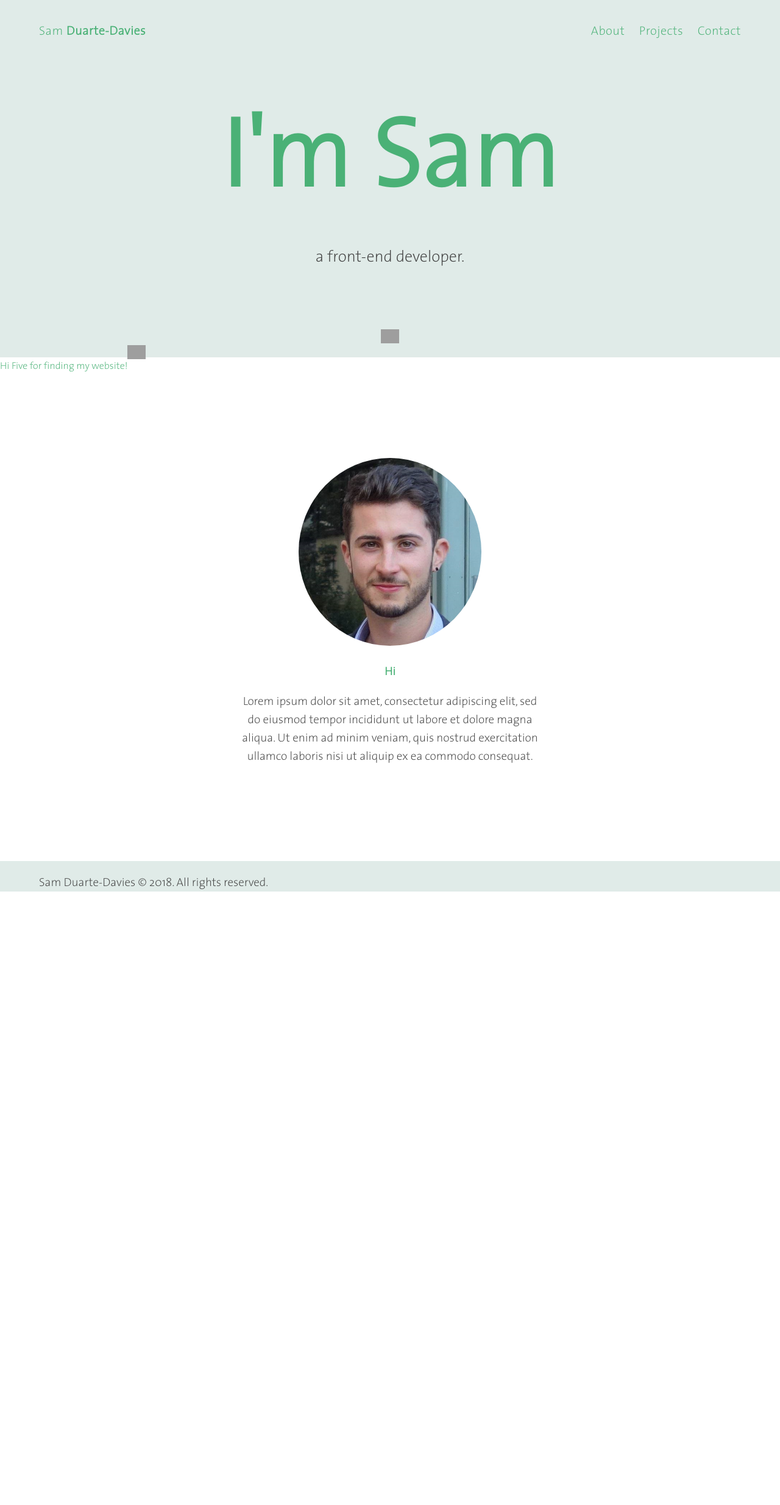
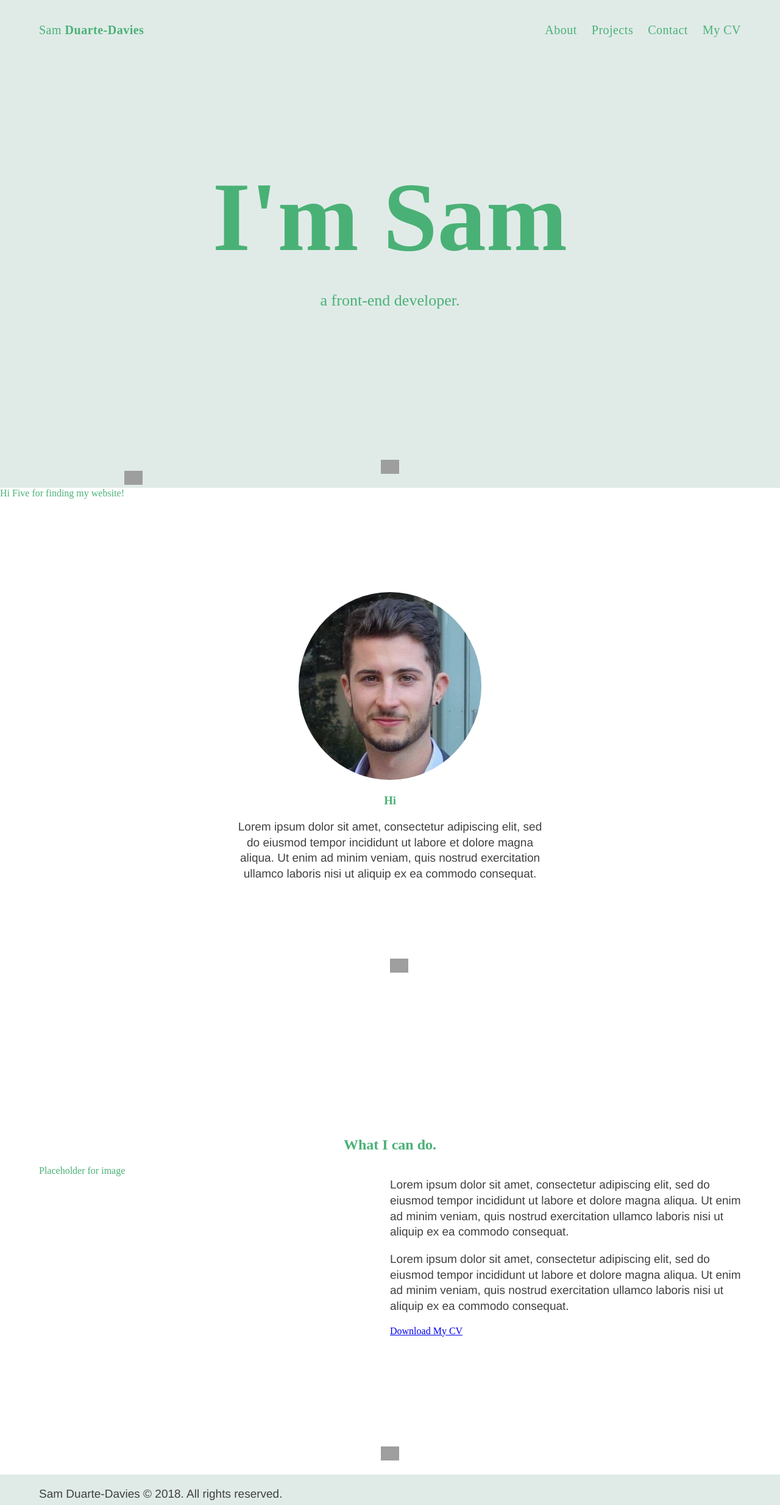
Before and after one commit to samduartedavies/portfolio-new, a PHP site: page /index.php in a window 1280 px wide. Shown: the whole page at 61% size. Before the commit the page ends 1462 px from the top, so only its background shows below. Run offline with PHP 8.4, Linux system fonts and the light colour scheme; style sheets or scripts are compiled from the project's sources; some libraries are stand-ins or nearby versions; some web fonts are replaced; grey boxes are pictures that could not be loaded.

Commit message:
added dummy content

```diff
--- a/common/inc/navigation.php
+++ b/common/inc/navigation.php
@@ -12,6 +12,9 @@
       <li>
         <a href="/contact">Contact</a>
       </li>
+      <li>
+        <a target="_blank" href="/">My CV</a>
+      </li>
     </ul>
   </div>
 </nav>
--- a/common/scss/_body.scss
+++ b/common/scss/_body.scss
@@ -29,11 +29,3 @@ html {
   min-height: 100%;
   position: relative;
 }
-
-.container {
-  @include containerize;
-  &--narrow {
-    max-width: 500px;
-    margin: 0 auto;
-  }
-}
--- /dev/null
+++ b/common/scss/_container.scss
@@ -0,0 +1,17 @@
+.container {
+  @include containerize;
+  &--narrow {
+    max-width: 500px;
+    margin: 0 auto;
+  }
+  &--half-half {
+    display: flex;
+    justify-content: space-between;
+    align-items: flex-start;
+    flex-wrap: wrap;
+    & > div {
+      width: 50%;
+      text-align: left;
+    }
+  }
+}
--- a/common/scss/_section.scss
+++ b/common/scss/_section.scss
@@ -5,6 +5,10 @@
     width: 100%;
     padding: 15vh 0;
     position: relative;
+    p {
+      font-family: TheSansExtraLight;
+      color: $primary;
+    }
     &__container {
       @include containerize;
       text-align: center;
@@ -16,12 +20,14 @@
   &--fullheight {
     min-height: 100vh;
     text-align: center;
+    padding: 40px 0;
   }
   &--centered {
     text-align: center;
     display: flex;
     justify-content: center;
     align-items: center;
+    flex-direction: column;
   }
   &__next {
     position: absolute;
--- a/common/scss/_typography.scss
+++ b/common/scss/_typography.scss
@@ -1,9 +1,18 @@
 @font-face {
   font-family: 'TheSansExtraLight';
   src: url('../fonts/TheSansExtraLightPlain.ttf') format('ttf'),
-    url('../fonts/TheSansExtraLightPlain.otf') format('otf'),
-    url('../fonts/TheSansExtraLightPlain.woff') format('woff'),
-    url('../fonts/TheSansExtraLightPlain.woff2') format('woff2');
+    url('../fonts/TheSansExtraLightPlain.woff') format('woff');
+}
+
+@font-face {
+  font-family: 'VarelaRound';
+  src: url('../fonts/VarelaRound-Regular-webfont.ttf') format('ttf'),
+    url('../fonts/VarelaRound-Regular-webfont.woff') format('woff');
+}
+
+* {
+  -webkit-font-smoothing: antialiased;
+  -webkit-tap-highlight-color: #4ab176;
 }
 
 body {
@@ -19,5 +28,8 @@ h1 {
 
 p {
   color: $text;
+  font-family: Helvetica, arial, sans-serif;
+  font-weight: 100;
   font-size: 19px;
+  line-height: 1.35em;
 }
--- a/common/scss/main.scss
+++ b/common/scss/main.scss
@@ -8,4 +8,5 @@
 @import '_footer';
 @import '_page';
 @import '_section';
+@import '_container';
 @import '_img';
--- a/index.php
+++ b/index.php
@@ -1,7 +1,7 @@
 <?php include $_SERVER['DOCUMENT_ROOT'] . '/common/php/functions.php'; ?>
 
 <?php getHeader('Bellhouse Joseph - Lorem Ipsum', 'Lorm ipsum', 'page-home'); ?>
-  <section class="section section--banner section--centered">
+  <section class="section section--banner section--centered section--fullheight">
     <div class="container">
       <h1>I'm Sam</h1>
       <p>a front-end developer.</p>
@@ -18,7 +18,22 @@
       src="/common/images/my-beautiful-face.jpg" alt="Sam Duarte-Davies' beautiful face" />
       <h3>Hi</h3>
       <p>Lorem ipsum dolor sit amet, consectetur adipiscing elit, sed do eiusmod tempor incididunt ut labore et dolore magna aliqua. Ut enim ad minim veniam, quis nostrud exercitation ullamco laboris nisi ut aliquip ex ea commodo consequat.</p>
+      <a class="section__next">&nbsp;</a>
     </div>
+  </section>
+  <section class="section section--fullheight section--centered">
+    <h2>What I can do.</h2>
+    <div class="container container--half-half">
+      <div>
+        Placeholder for image
+      </div>
+      <div>
+        <p>Lorem ipsum dolor sit amet, consectetur adipiscing elit, sed do eiusmod tempor incididunt ut labore et dolore magna aliqua. Ut enim ad minim veniam, quis nostrud exercitation ullamco laboris nisi ut aliquip ex ea commodo consequat.</p>
+        <p>Lorem ipsum dolor sit amet, consectetur adipiscing elit, sed do eiusmod tempor incididunt ut labore et dolore magna aliqua. Ut enim ad minim veniam, quis nostrud exercitation ullamco laboris nisi ut aliquip ex ea commodo consequat.</p>
+        <a class="btn" href="assets/SamDuarteDavies_CV.pdf" target="_blank">Download My CV</a>
+      </div>
+    </div>
+    <a class="section__next">&nbsp;</a>
   </section>
 
 <?php getFooter(); ?>
```
Also changed, not shown: common/fonts/VarelaRound-Regular-webfont.ttf (added), common/fonts/VarelaRound-Regular-webfont.woff (added).
